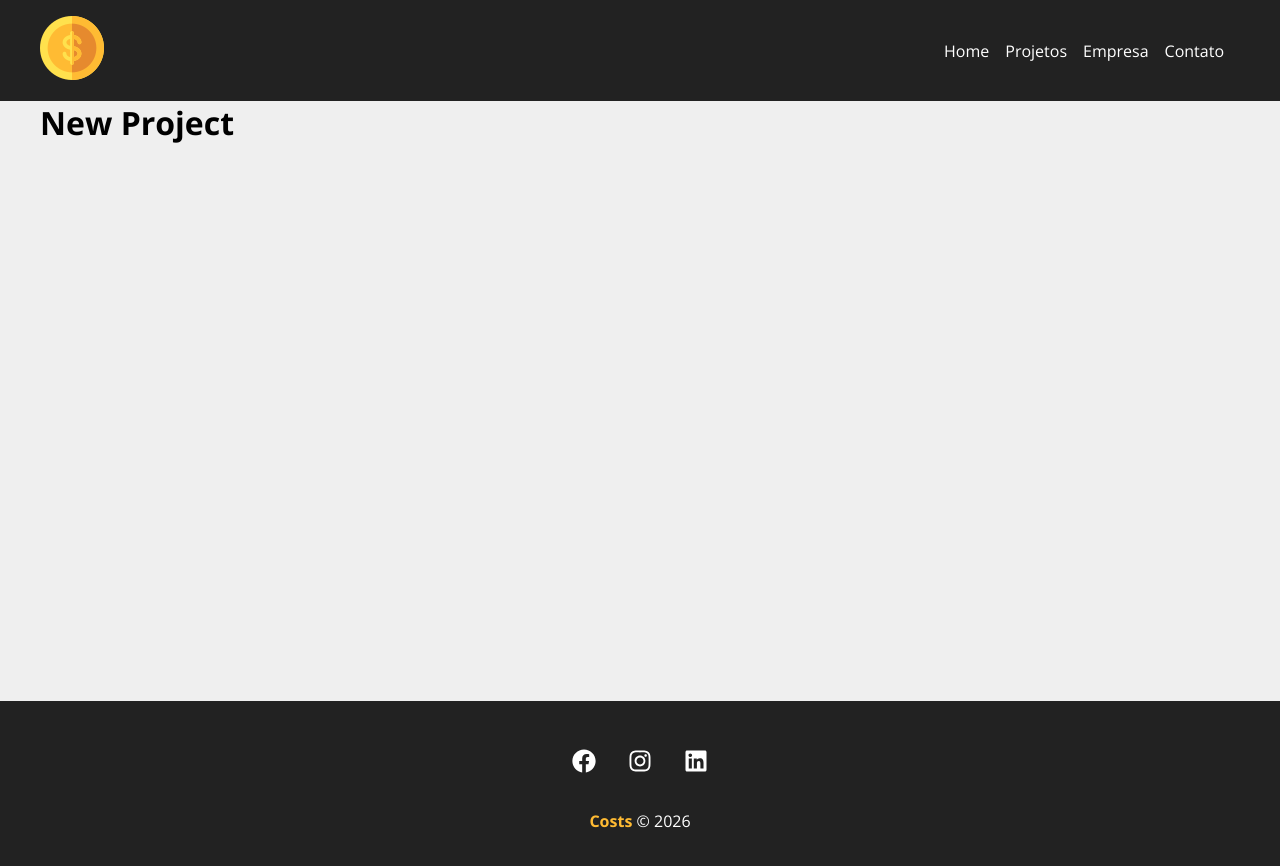
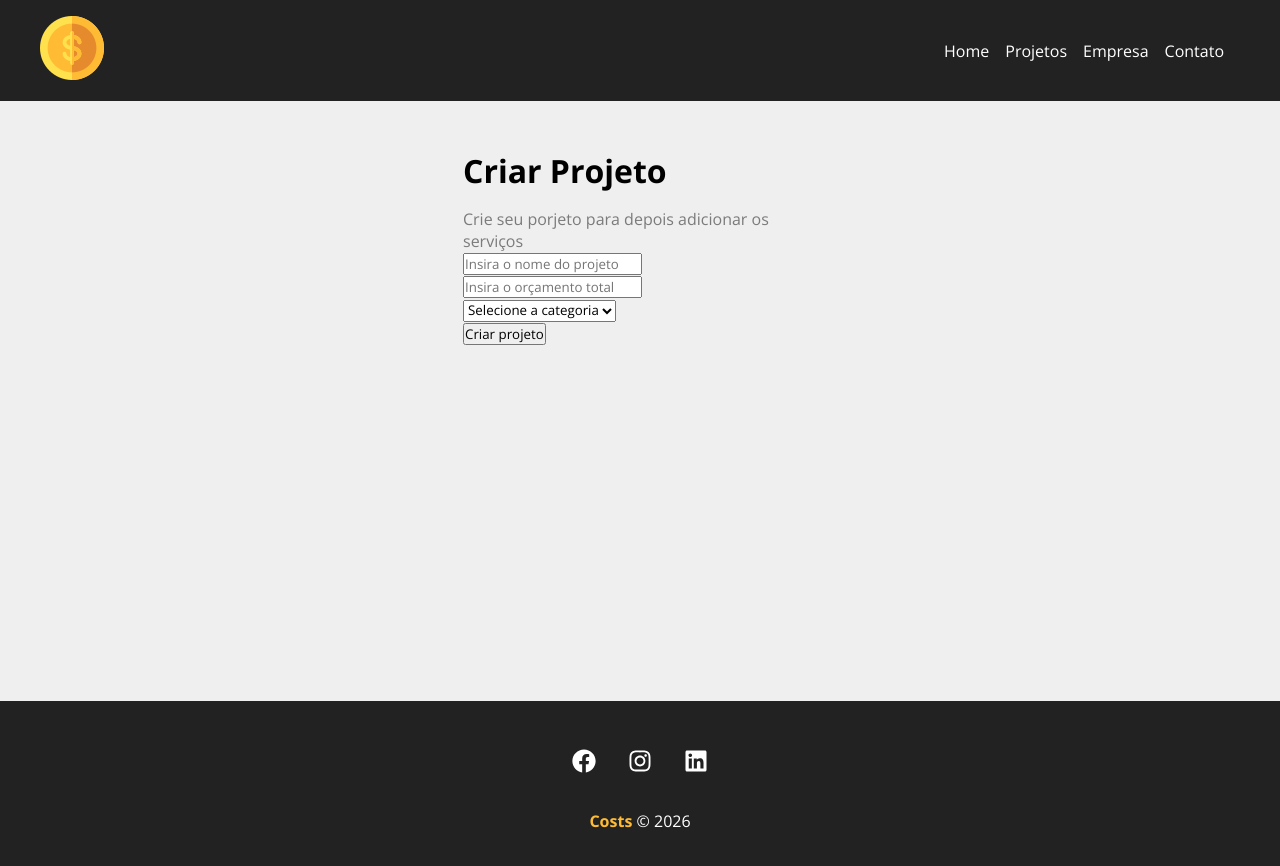
Before and after one commit to carlamagalhaes8/costs, a React (Create React App) app: page /newproject in a window 1280 px wide. Shown: the top 866 px of the page. Built offline with nearby package versions, Linux system fonts and the light colour scheme.

Commit message:
22 - Página para o formulário de projeto

```diff
--- a/src/components/pages/Home.js
+++ b/src/components/pages/Home.js
@@ -9,7 +9,7 @@
             <h1>Bem-vindo ao <span>Costs</span></h1>
             <p>Comece a gerenciar os seus projetos agora mesmo!</p>
 
-            <LinkButton to="/newproject" text="Criar Projeto"/> //passa as propriedades pedidas em LinkButton
+            <LinkButton to="/newproject" text="Criar Projeto"/>
 
             <img src={savings} alt="Costs" />
         </section>
--- a/src/components/pages/NewProject.js
+++ b/src/components/pages/NewProject.js
@@ -1,8 +1,14 @@
+import styles from './NewProject.module.css'
+import ProjectForm from '../project/ProjectForm'
+
 function NewProject() {
     return(
-        <>
-            <h1>New Project</h1>
-        </>
+        <div className={styles.newproject_container}>
+            <h1>Criar Projeto</h1>
+            <p>Crie seu porjeto para depois adicionar os serviços</p>
+
+            <ProjectForm />
+        </div>
     )
 }
 
--- /dev/null
+++ b/src/components/pages/NewProject.module.css
@@ -0,0 +1,13 @@
+.newproject_container{
+    width: 450px;
+    margin: 0 auto;
+    padding: 3em;
+}
+
+.newproject_container h1{
+    margin-bottom: 0.5em;
+}
+
+.newproject_container p{
+    color: #7b7b7b;
+}
--- /dev/null
+++ b/src/components/project/ProjectForm.js
@@ -0,0 +1,28 @@
+
+
+function ProjectForm(){
+    return(
+        <form>
+            <div>
+                <input type="text" placeholder="Insira o nome do projeto"/>
+            </div>
+
+            <div>
+                <input type="number" placeholder="Insira o orçamento total"/>
+            </div>
+
+            <div>
+                <select name="category_id">
+                <option disabled selected>Selecione a categoria</option>
+            </select>
+            </div>
+
+            <div>
+                <input type="submit" value="Criar projeto"/>
+            </div>
+
+        </form>
+    )
+}
+
+export default ProjectForm;
```
